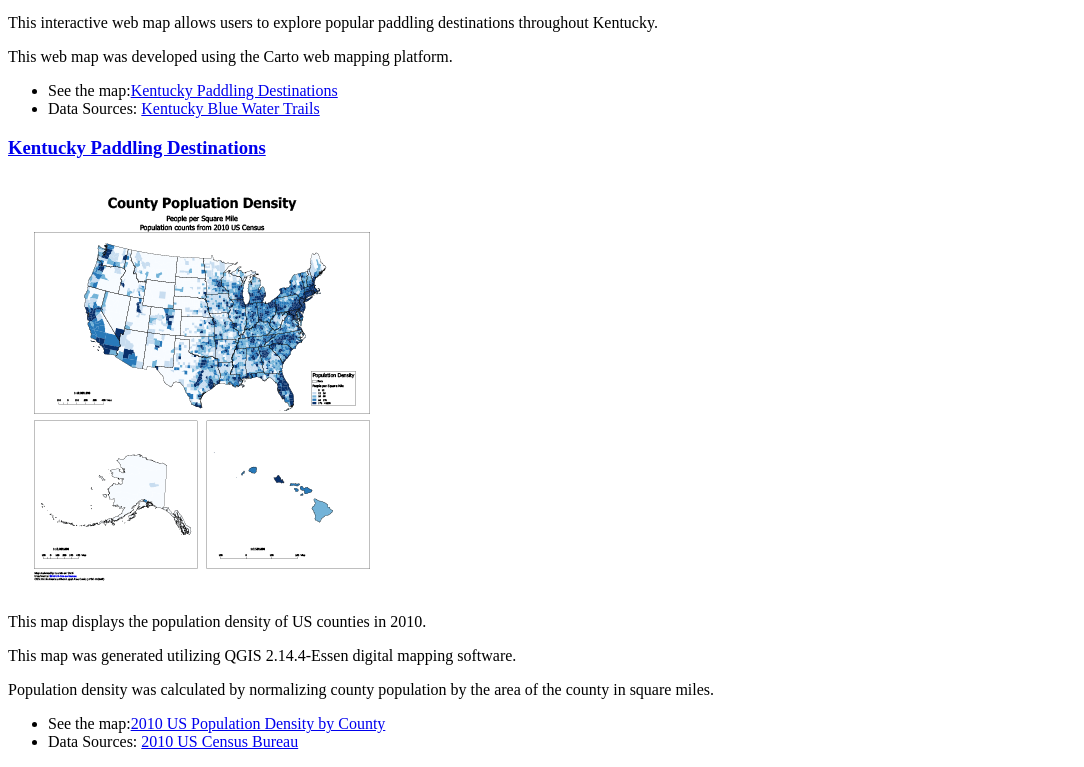
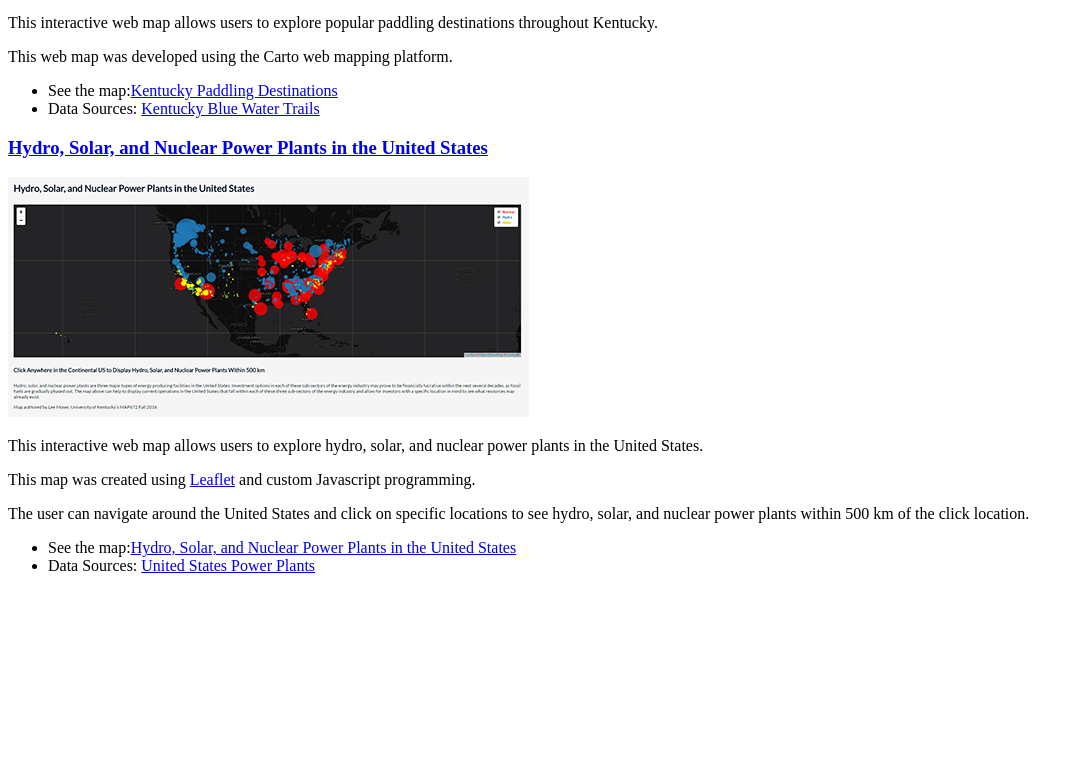
Before and after one commit to ljmoser83/ljmoser83.github.io, a plain HTML site: page index.html in a window 1280 px wide. Shown: the part 1046-1813 px from the top of the page, without its empty margins (0-1084 px from the left). After the commit the page ends 1637 px from the top, so only its background shows below. Drawn offline with Linux system fonts and the light colour scheme.

Commit message:
added information on 3rd section

```diff
--- a/index.html
+++ b/index.html
@@ -51,14 +51,14 @@
 
 
     <section>
-        <h3><a target =  '_blank' href= "https://ljm83.carto.com/viz/c61c71c8-7cbf-11e6-b37a-0e05a8b3e3d7/public_map">Kentucky Paddling Destinations</a></h3>
-        <a target =  '_blank' href= "resources/US_County_Population_Density_2010.pdf"><img src="images/popDensity.png" alt="2010 US Population Density by County"></a>
-        <p>This map displays the population density of US counties in 2010. </p>
-        <p>This map was generated utilizing QGIS 2.14.4-Essen digital mapping software.</p>
-        <p>Population density was calculated by normalizing county population by the area of the county in square miles.</p>
+        <h3><a target =  '_blank' href= "#">Hydro, Solar, and Nuclear Power Plants in the United States</a></h3>
+        <a target =  '_blank' href= "#"><img src="images/energyLeafletMap.png" alt="Hydro, Solar, and Nuclear Power Plants in the United States"></a>
+        <p>This interactive web map allows users to explore hydro, solar, and nuclear power plants in the United States.  </p>
+        <p>This map was created using <a target= "_blank" href= "http://leafletjs.com/">Leaflet</a> and custom Javascript programming. </p>
+        <p>The user can navigate around the United States and click on specific locations to see hydro, solar, and nuclear power plants within 500 km of the click location.</p>
         <ul>
-            <li>See the map:<a target =  '_blank' href="resources/US_County_Population_Density_2010.pdf">2010 US Population Density by County</a></li>
-            <li>Data Sources: <a target =  '_blank' href="https://www.census.gov/geo/maps-data/data/tiger.html">2010 US Census Bureau</a></li>
+            <li>See the map:<a target =  '_blank' href="#">Hydro, Solar, and Nuclear Power Plants in the United States</a></li>
+            <li>Data Sources: <a target =  '_blank' href="http://www.eia.gov/electricity/data/eia923/">United States Power Plants</a></li>
         </ul>
     </section>
 
```
Also changed, not shown: images/energyLeafletMap.png (added).
